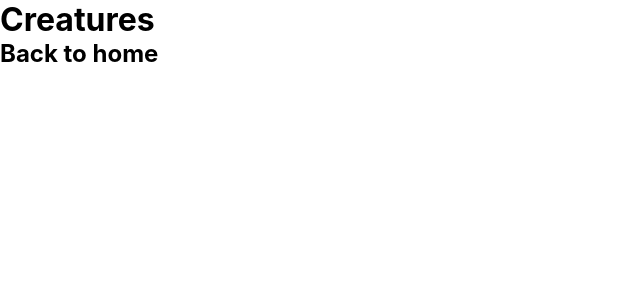
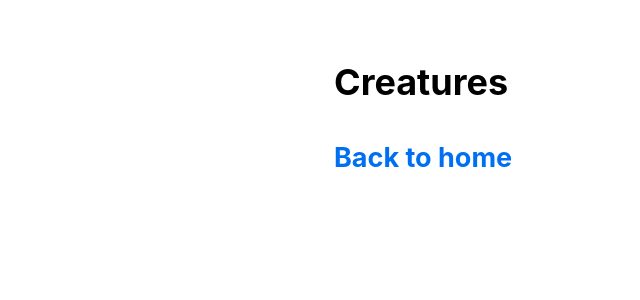
Before and after one commit to diguzim/next-review, a Next.js app: page /creatures in a window 1280 px wide. Shown: the top 300 px of the page, without its empty margins (0-640 px from the left). Built offline with nearby package versions, Linux system fonts and the light colour scheme.

Commit message:
Improving styling

```diff
--- /dev/null
+++ b/components/layout.module.css
@@ -0,0 +1,15 @@
+.container {
+  max-width: 36rem;
+  padding: 0 1rem;
+  margin: 3rem auto 6rem;
+}
+
+.header {
+  display: flex;
+  flex-direction: column;
+  align-items: center;
+}
+
+.backToHome {
+  margin: 3rem 0 0;
+}
--- /dev/null
+++ b/components/layout.tsx
@@ -0,0 +1,10 @@
+import { ReactNode } from "react";
+import styles from './layout.module.css';
+
+export default function Layout({ children }: { children: ReactNode }) {
+  return (
+    <div className={styles.container}>
+      {children}
+    </div>
+  )
+}
--- a/pages/creatures/index.tsx
+++ b/pages/creatures/index.tsx
@@ -1,9 +1,10 @@
 import Link from "next/link";
 import Head from "next/head";
+import Layout from "@/components/layout";
 
 export default function Creatures() {
     return (
-        <>
+        <Layout>
           <Head>
             <title>Creatures</title>
           </Head>
@@ -11,6 +12,6 @@
           <h2>
             <Link href="/">Back to home</Link>
           </h2>
-        </>
+        </Layout>
       );
 }
--- a/styles/globals.css
+++ b/styles/globals.css
@@ -2,37 +2,26 @@
 body {
   padding: 0;
   margin: 0;
-  font-family: Inter, -apple-system, BlinkMacSystemFont, Segoe UI, Roboto,
-    Oxygen, Ubuntu, Cantarell, Fira Sans, Droid Sans, Helvetica Neue, sans-serif;
-}
-
-a {
-  color: inherit;
-  text-decoration: none;
+  font-family: -apple-system, BlinkMacSystemFont, Segoe UI, Roboto, Oxygen, Ubuntu,
+    Cantarell, Fira Sans, Droid Sans, Helvetica Neue, sans-serif;
+  line-height: 1.6;
+  font-size: 18px;
 }
 
 * {
   box-sizing: border-box;
 }
 
+a {
+  color: #0070f3;
+  text-decoration: none;
+}
+
+a:hover {
+  text-decoration: underline;
+}
+
 img {
   max-width: 100%;
-  height: auto;
+  display: block;
 }
-
-h1,
-h2,
-p,
-ul {
-  margin: 0;
-}
-
-ul {
-  padding: 0;
-  list-style: none;
-}
-
-button {
-  padding: 0.5rem 1rem;
-  font-weight: bold;
-}
```
Also changed, not shown: styles/utils.module.css (added, +52 -0 lines).
